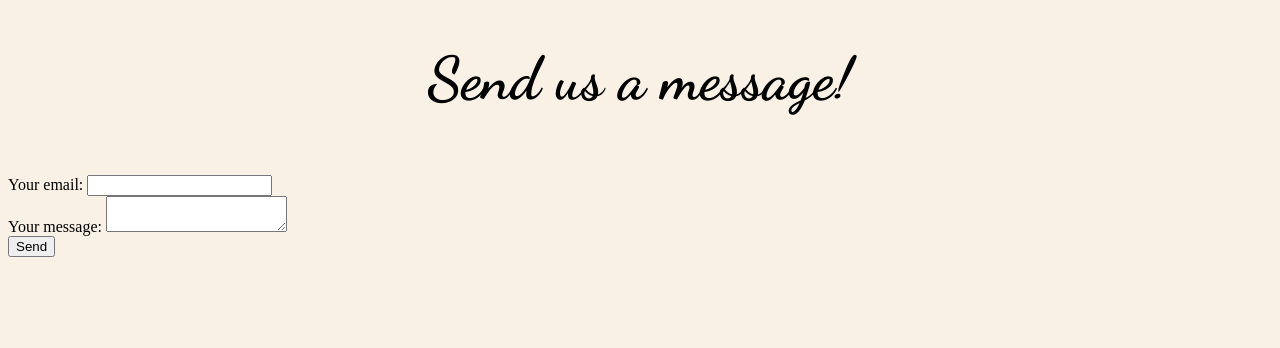
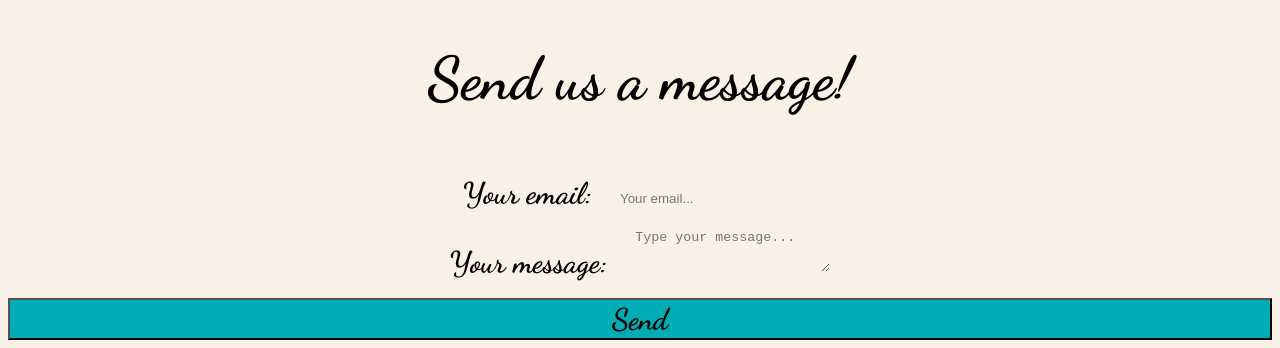
Before and after one commit to YuliiaZaharia/furniture-shop, a plain HTML site: page index.html in a window 1280 px wide. Shown: the part 907-1255 px from the top of the page. Before the commit the page ends 1172 px from the top, so only its background shows below. Drawn offline with Linux system fonts and the light colour scheme.

Commit message:
worked on design of form and button

```diff
--- a/index.html
+++ b/index.html
@@ -61,22 +61,23 @@
         action="https://formspree.io/f/xbjvrbpg"
         method="POST">
 
-        <div>
+        <div class="heading">
         <label>
           Your email:
-          <input type="email" name="email">
+          <input type="email" class="label-input" name="email" placeholder="Your email...">
         </label>
         </div>
 
-        <div>
+        <div class="heading">
         <label>
           Your message:
-          <textarea name="message"></textarea>
+          <textarea name="message" class="label-input" placeholder="Type your message..."></textarea>
         </label>
         </div>
 
-        <div>
-        <button type="submit">Send</button>
+        <br/>
+        <div class="heading">
+        <button class="btn" type="submit">Send</button>
       </form>
     </div>
 
--- a/styles.css
+++ b/styles.css
@@ -95,3 +95,21 @@ h4 {
 .six {
     background-image: url('https://images.unsplash.com/photo-1582582621959-48d27397dc69?ixid=MnwxMjA3fDB8MHxzZWFyY2h8N3x8YmVkfGVufDB8fDB8fA%3D%3D&ixlib=rb-1.2.1&auto=format&fit=crop&w=800&q=60');
     }
+
+label {
+    font-family: 'Dancing Script', cursive;
+    font-size: 30px;
+}
+
+.label-input {
+    border: none;
+    background-color: #faf1e6;
+    padding: 12px 20px;
+}
+
+.btn {
+    background-color: #00adb5;
+    font-family: 'Dancing Script', cursive;
+    font-size: 30px;
+    flex: 1;
+}
```
